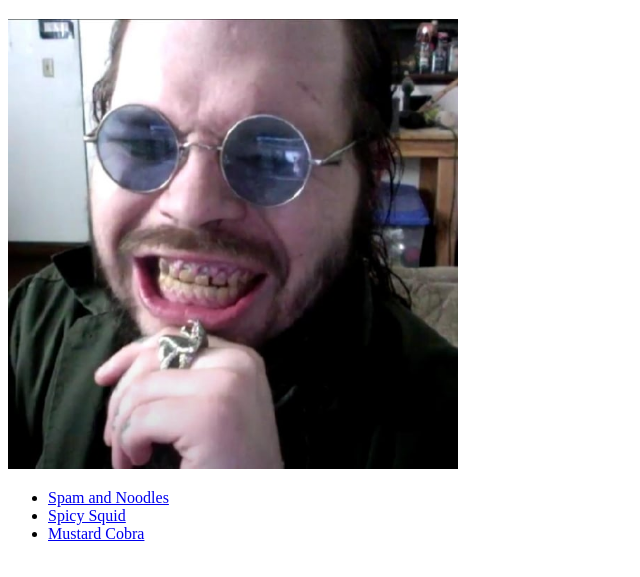
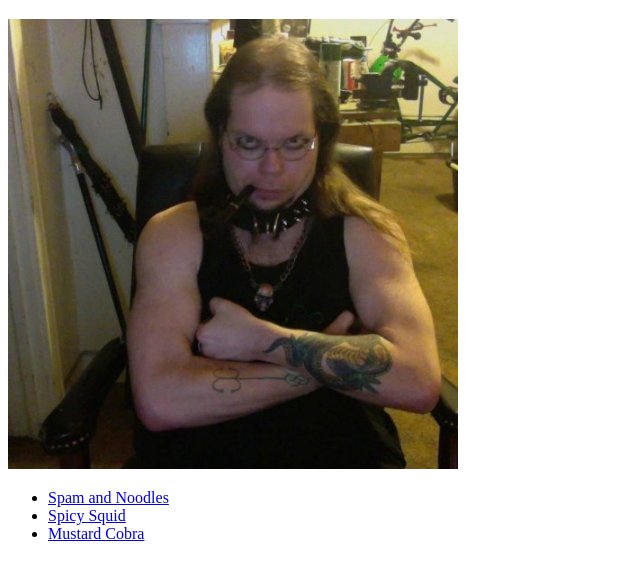
Before and after one commit to BummerDan/odin-recipes, a plain HTML site: page index.html in a window 1280 px wide. Shown: the part 61-638 px from the top of the page, without its empty margins (0-640 px from the left). Drawn offline with Linux system fonts and the light colour scheme.

Commit message:
Changed kc image on landing page, got to the point where it was grossing me out

```diff
--- a/index.html
+++ b/index.html
@@ -7,7 +7,7 @@
 </head>
 <body>
     <h1>Boglim Recipes</h1>
-    <img src="./images/kcjfsteeth.jpg" height="450" width="450">
+    <img src="./images/kcjfstough.jpg" height="450" width="450">
 
         <ul>
             <li><a href="recipes/sardineandspam.html">Spam and Noodles</a></li>
```
Also changed, not shown: images/kcjfstough.jpg (added), style.css (added).
